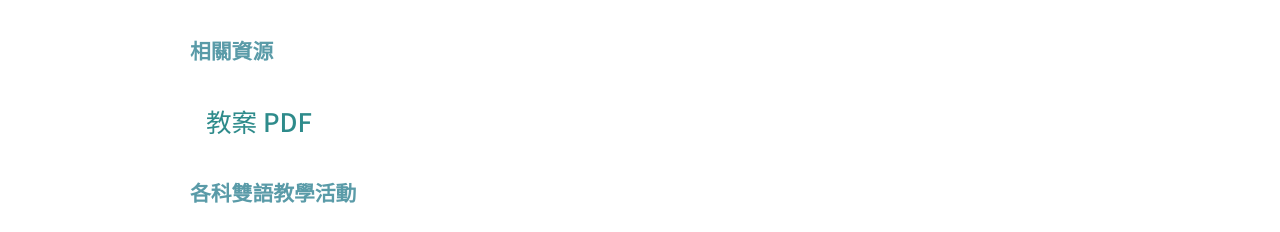
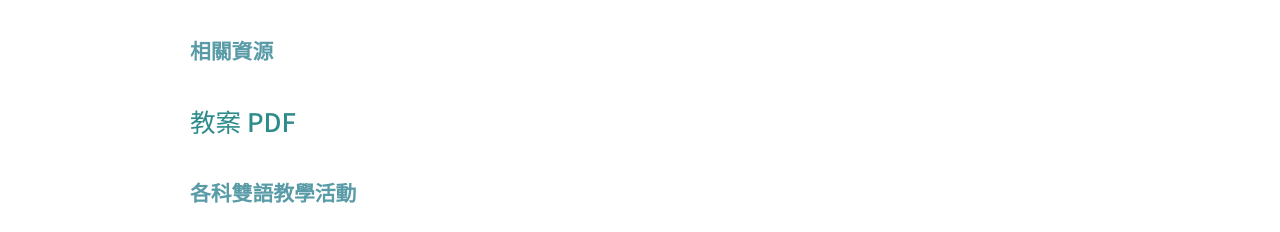
Before and after one commit to ntpc-bsa/ntpc-bsa.github.io, a Jekyll site: the page built from _lessons/sample-lesson-example.md, in a window 1280 px wide. Shown: the part 457-689 px from the top of the page. Built offline with Jekyll 4.4.1, drawn with Linux system fonts in a browser that asks for light colours; some web fonts are replaced.

Commit message:
Align list items with heading text - remove all padding

```diff
--- a/assets/css/style.css
+++ b/assets/css/style.css
@@ -1774,7 +1774,7 @@ body {
 .content-wrapper ul,
 .content-wrapper ol {
     margin: 1rem 0;
-    padding-left: 0.5rem;
+    padding-left: 0;
     list-style-type: none;
 }
 
@@ -1782,7 +1782,7 @@ body {
     margin: 0.5rem 0;
     color: #444;
     line-height: 1.6;
-    padding-left: 0.5rem;
+    padding-left: 0;
 }
 
 .content-wrapper a {
```
